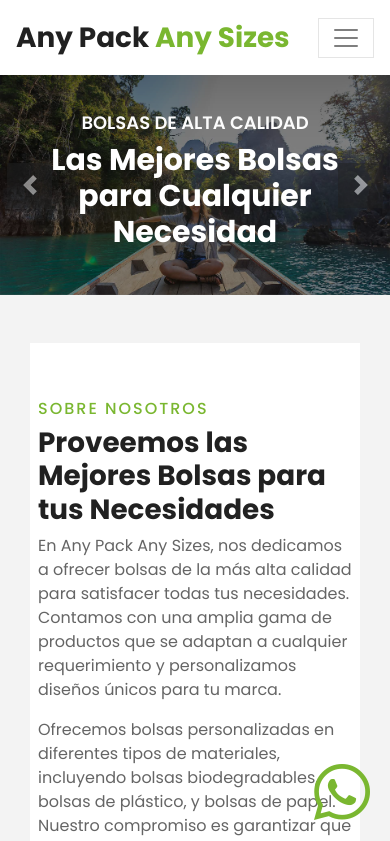
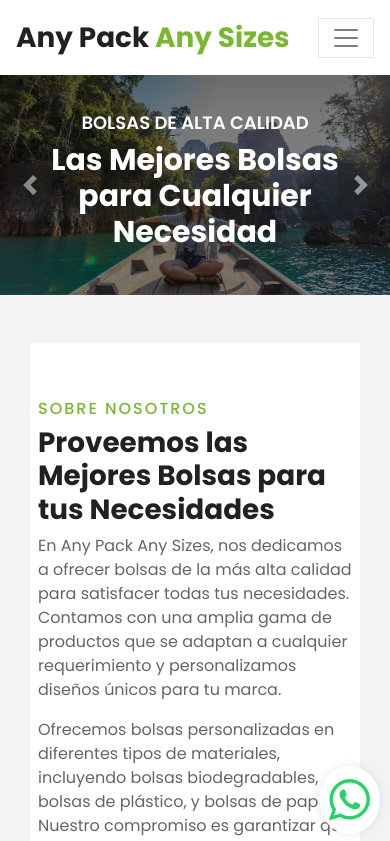
Before and after one commit to danig200345/AnyPackWeb, an Angular app: page /home in a window 390 px wide. Shown: the top 841 px of the page. Built offline with nearby package versions, Linux system fonts and the light colour scheme.

Commit message:
responsive 1.1

```diff
--- a/src/app/app.component.html
+++ b/src/app/app.component.html
@@ -3,17 +3,11 @@
 
 <router-outlet />
 
-<div class="container mt-5">
-  <div class="row justify-content-center">
-    <div class="col-auto">
-      <div class="r-corner text-center">
-        <a href="https://wa.me/+523315872039?text=Me%20gustaría%20solicitar%20informes" class="whatsapp"
-          target="_blank">
-          <i class="fab fa-whatsapp fa-4x"></i>
-        </a>
-      </div>
-    </div>
-  </div>
+<div class="fixed-corner">
+  <a href="https://wa.me/+523315872039?text=Me%20gustaría%20solicitar%20informes" class="whatsapp" target="_blank">
+    <i class="fa fa-whatsapp fa-4x"></i>
+  </a>
 </div>
 
+
 <app-footer></app-footer>
--- a/src/styles.css
+++ b/src/styles.css
@@ -2,8 +2,42 @@
 .mt-150 {
   margin-top: 150px;
 }
-.r-corner {
+body,
+html {
+  margin: 0;
+  padding: 0;
+  overflow-x: hidden; /* Evita el desplazamiento horizontal */
+}
+
+.fixed-corner {
   position: fixed;
   bottom: 20px;
   right: 20px;
+  z-index: 1000;
 }
+
+.fixed-corner a {
+  display: block;
+  text-align: center;
+  color: #25d366;
+  background-color: white;
+  border-radius: 50%;
+  box-shadow: 0px 0px 10px rgba(0, 0, 0, 0.1);
+  padding: 10px;
+}
+
+.fixed-corner a i {
+  display: block;
+  font-size: 4rem;
+}
+
+@media (max-width: 600px) {
+  .fixed-corner {
+    bottom: 10px;
+    right: 10px;
+  }
+
+  .fixed-corner a i {
+    font-size: 3rem;
+  }
+}
```
